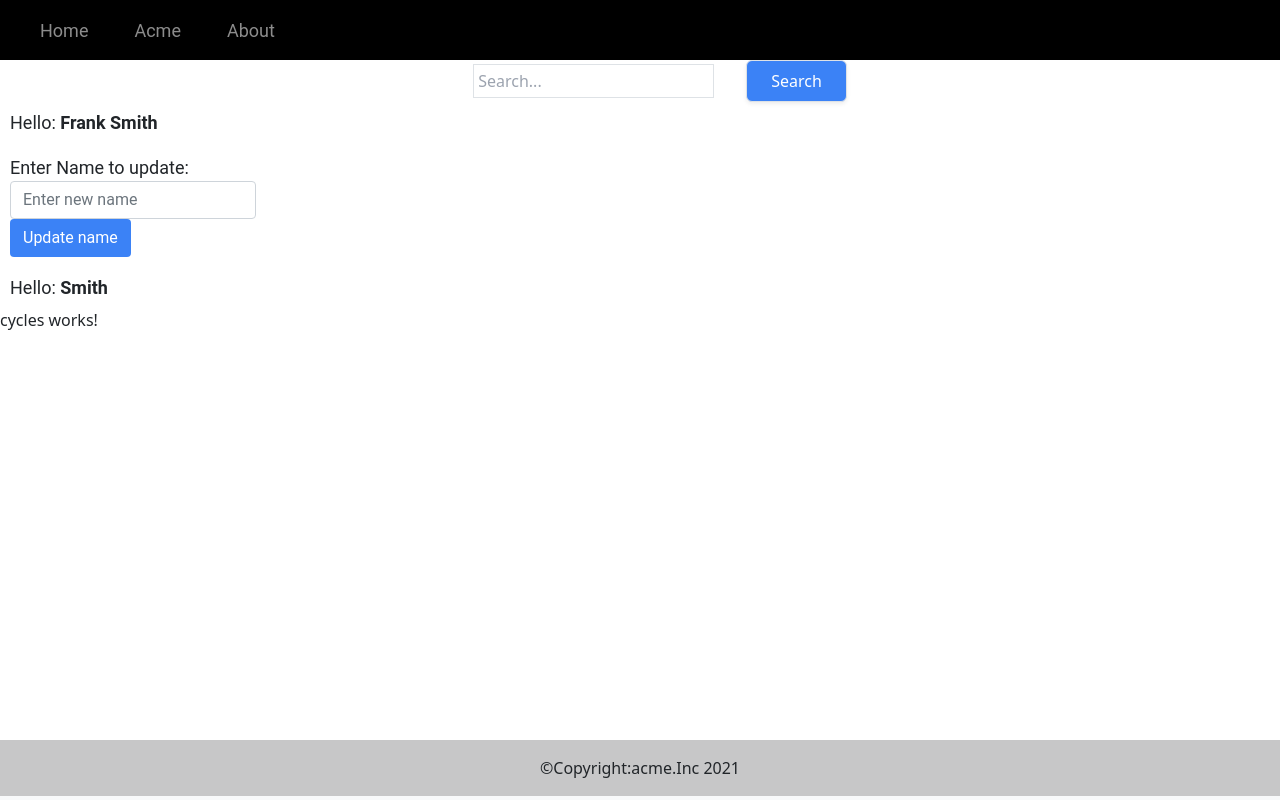
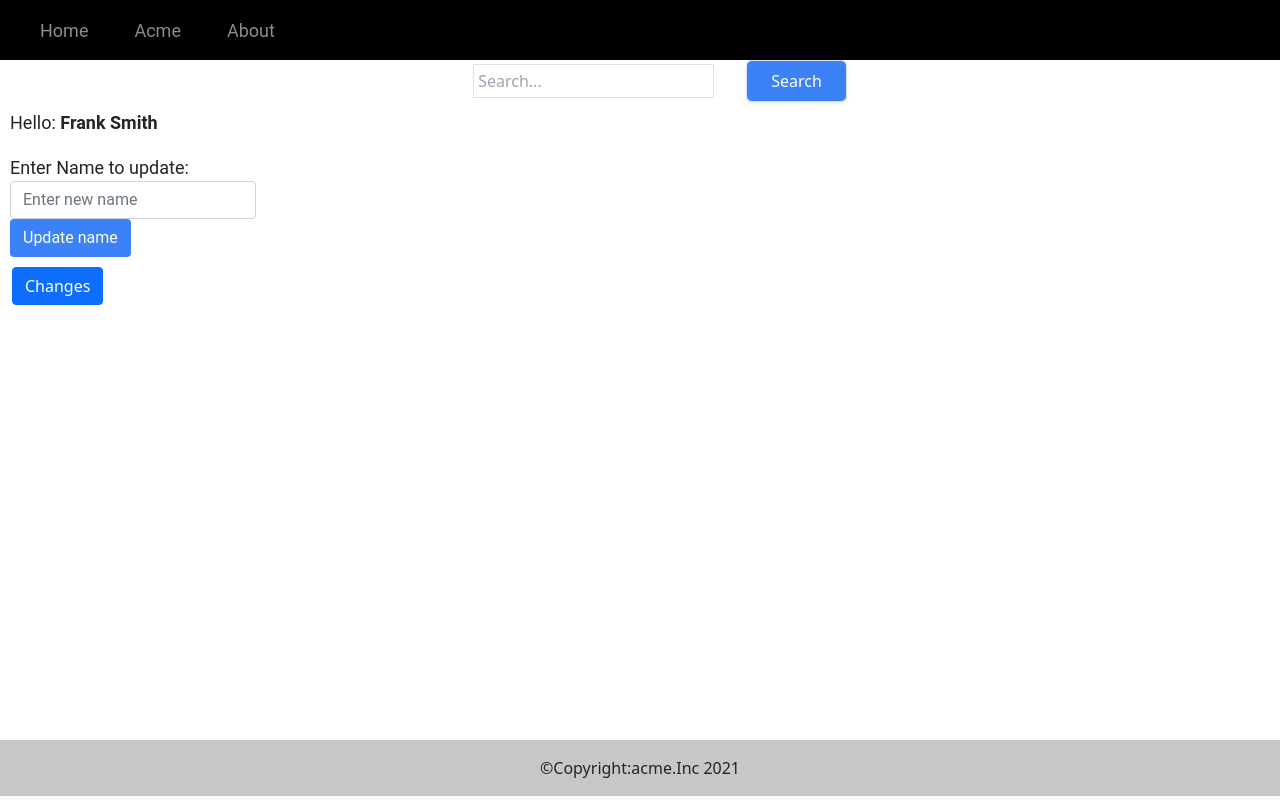
Before and after one commit to Satishchilkaka/ang-core, an Angular app: page / in a window 1280 px wide. Built offline with nearby package versions, Linux system fonts and the light colour scheme.

Commit message:
Add on chnage

```diff
--- a/src/app/cycles/cycles.component.html
+++ b/src/app/cycles/cycles.component.html
@@ -1 +1 @@
-<p>cycles works!</p>
+<app-on-changes [newData]="data"></app-on-changes>
--- a/src/app/cycles/cycles.component.ts
+++ b/src/app/cycles/cycles.component.ts
@@ -1,15 +1,19 @@
-import { Component, OnInit } from '@angular/core';
+import { Component, OnChanges, OnInit, SimpleChanges } from '@angular/core';
 
 @Component({
   selector: 'app-cycles',
   templateUrl: './cycles.component.html',
   styleUrls: ['./cycles.component.css']
 })
-export class CyclesComponent implements OnInit {
-
+export class CyclesComponent implements OnInit, OnChanges {
+  data = 0;
   constructor() { }
-
+  changeData() {
+    this.data + 1;
+  }
+  ngOnChanges(changes: SimpleChanges): void {
+    console.log(changes)
+  }
   ngOnInit(): void {
   }
-
 }
--- a/src/app/features/name-display/name-display.component.html
+++ b/src/app/features/name-display/name-display.component.html
@@ -1,4 +1,4 @@
 <app-name-details [fullName]="newName"></app-name-details>
 <app-update-name (updateName)="updateName($event)"></app-update-name>
 
-<app-name-details [fullName]="inputName"></app-name-details>
+<!-- <app-name-details [fullName]="inputName"></app-name-details> -->
```
